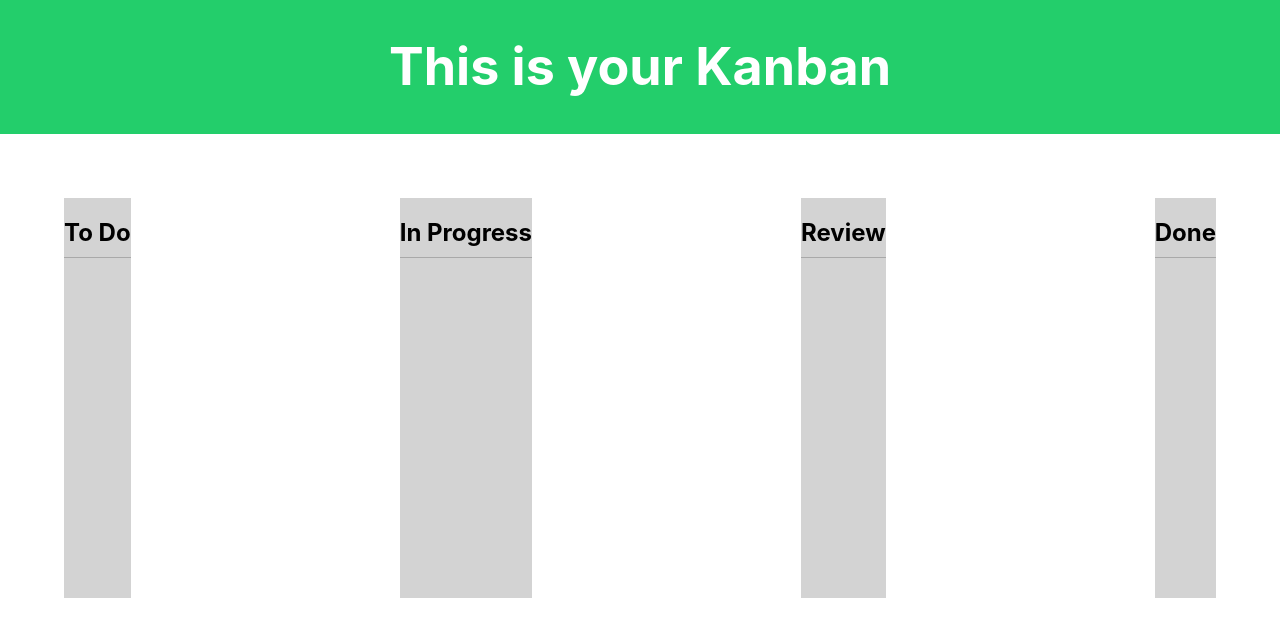
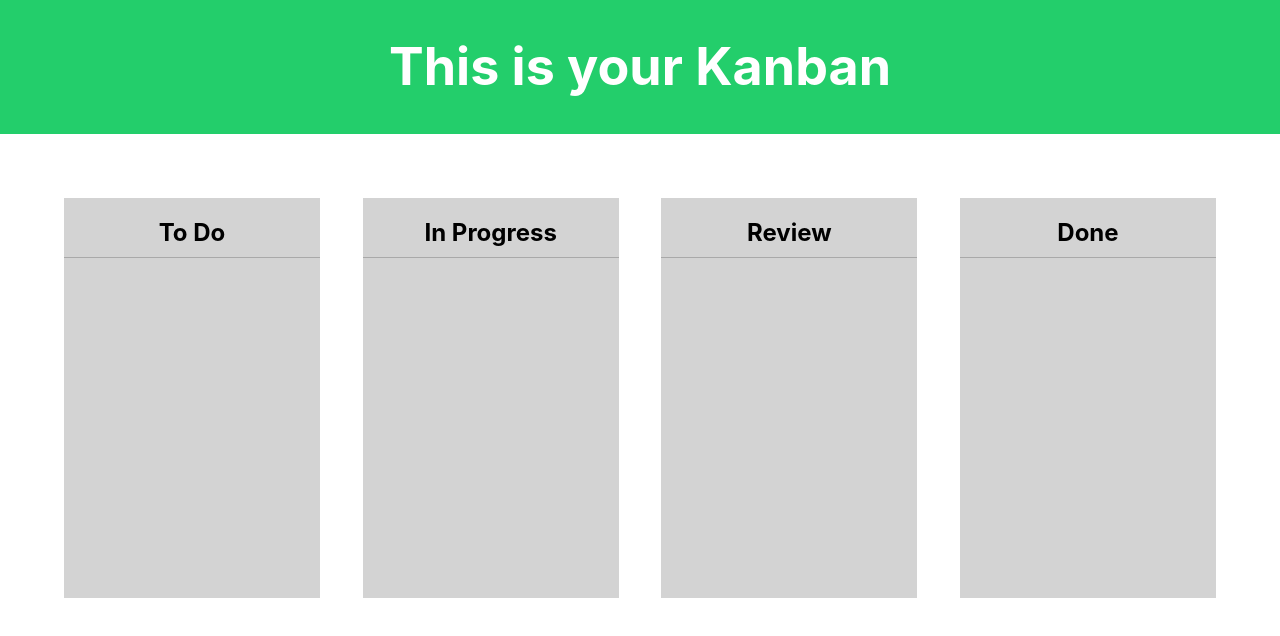
Before and after one commit to Angelica137/kanban, a React (Create React App) app: page / in a window 1280 px wide. Shown: the top 636 px of the page. Built offline with nearby package versions, Linux system fonts and the light colour scheme.

Commit message:
ammend width coloumns

```diff
--- a/src/components/Column/Column.js
+++ b/src/components/Column/Column.js
@@ -8,7 +8,7 @@ const ColumnWrapper = styled.div`
   background: LightGray;
   border-radious: 20px;
   min-height: 50vh;
-  width: 2-vw;
+  width: 20vw;
 
   @media (max-width: 768px) {
     margin-bottom: 5%;
```
